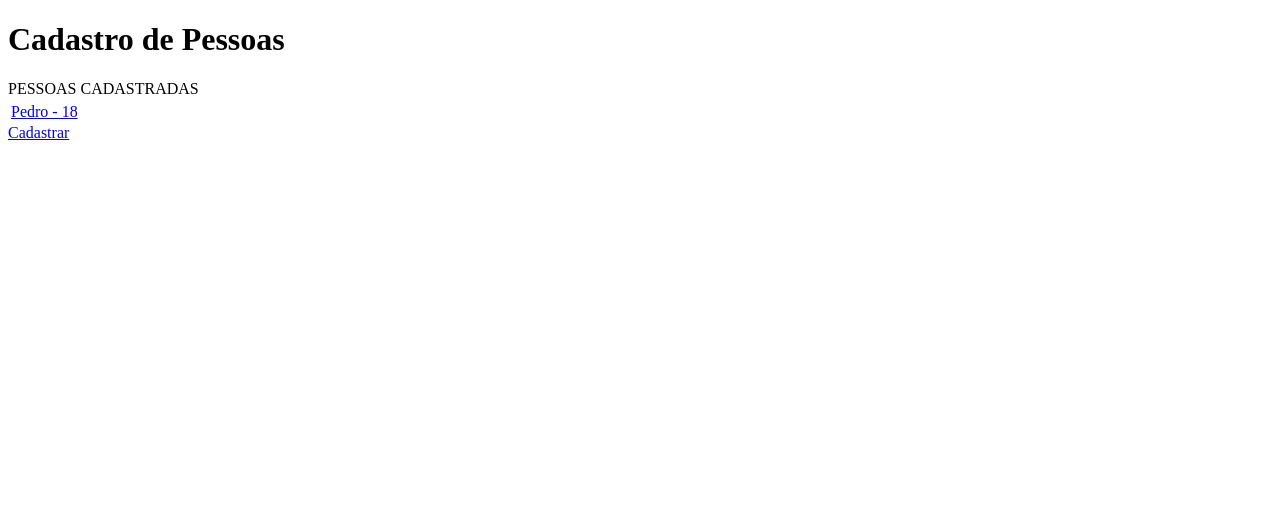
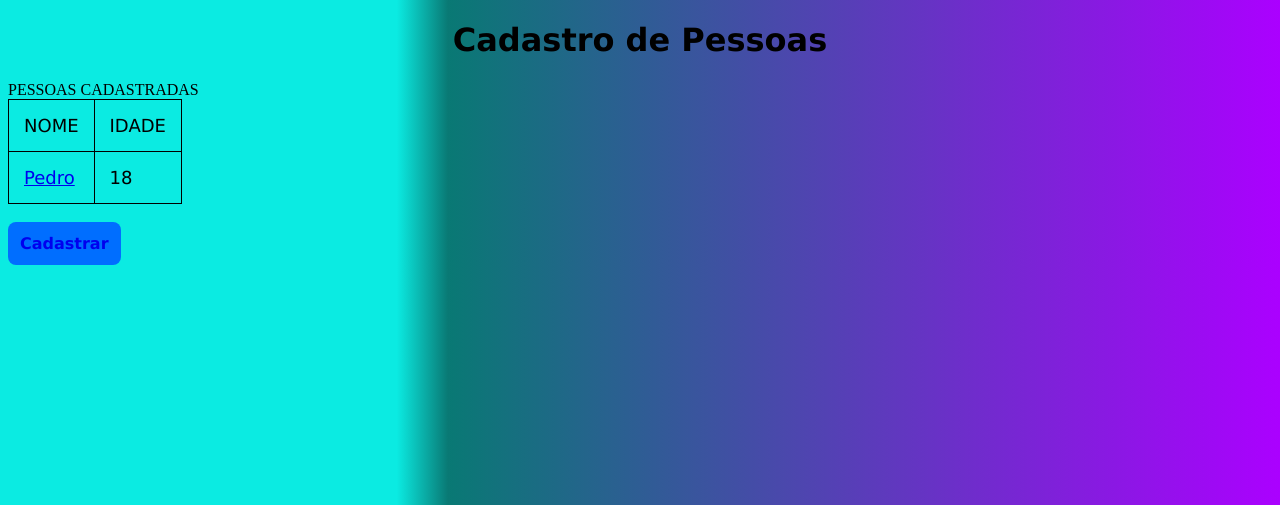
Before and after one commit to pedrodrtoliveira/WorskshopFab22, a Django app: page / in a window 1280 px wide. Shown: the top 505 px of the page. Run offline with Django 4.2, Linux system fonts and the light colour scheme; data comes from the database, SQL or seed files in the repository; both versions use the stored data as it was after the commit.

Commit message:
atualizacaocss

```diff
--- a/Cadastro/templates/Cadastro/cadastro.html
+++ b/Cadastro/templates/Cadastro/cadastro.html
@@ -5,6 +5,11 @@
     <meta http-equiv="X-UA-Compatible" content="IE=edge">
     <meta name="viewport" content="width=device-width, initial-scale=1.0">
     <title>Cadastro</title>
+    <style>
+        body{
+            background: linear-gradient(0deg, rgba(226,251,251,1) 0%, rgba(126,84,240,1) 100%);
+        }
+    </style>
 </head>
 <body>
     <h1>AQUI VOCÊ IRÁ CADASTRAR UMA PESSOA!</h1>
--- a/Cadastro/templates/Cadastro/home.html
+++ b/Cadastro/templates/Cadastro/home.html
@@ -5,18 +5,60 @@
     <meta http-equiv="X-UA-Compatible" content="IE=edge">
     <meta name="viewport" content="width=device-width, initial-scale=1.0">
     <title>Home</title>
+    <style>
+        body{
+            background: linear-gradient(90deg, rgba(11,235,226,1) 31%, rgba(9,121,116,1) 35%, rgba(171,0,255,1) 100%);
+        }
+        h1{
+            text-align: center;
+            font-family: Verdana;
+
+
+        }
+
+        table{
+            border-collapse: collapse;
+            margin-bottom: 30px;
+
+        }
+
+        tr, td{
+            border: 1px solid;
+            padding: 15px;
+            text-align: left;
+            font-size: 18px;
+            font-family: Verdana;
+
+        }
+
+        a#cadastrar{
+            width: 60x;
+            background-color: rgb(0, 110, 255);
+            padding: 12px;
+            border-radius: 8px;
+            text-decoration: none;
+            font-family: Verdana;
+            font-weight: bold;
+        }
+    </style>
 </head>
 <body>
     <h1>Cadastro de Pessoas</h1>
     <div class="informacoes">
         <table>
-            <tr>PESSOAS CADASTRADAS</tr>
+            <tr id="topo">PESSOAS CADASTRADAS</tr>
+                <td>NOME</td>
+                <td>IDADE</td>
+
         {% for cadastro in cadastros%}
-                <tr><td><a href="{% url 'editar' cadastro.id %}">{{cadastro.nome}} - {{cadastro.idade}}</a></td></tr>
+                <tr id="itens">
+                    <td><a href="{% url 'editar' cadastro.id %}">{{cadastro.nome}}</a></td>
+                    <td>{{cadastro.idade}}</td>
+                </tr>
         {% endfor%}
         </table>
 
-        <a href="{% url 'novo'%}">Cadastrar</a>
+        <a id="cadastrar" href="{% url 'novo'%}">Cadastrar</a>
     </div>
 </body>
 </html>
```
Also changed, not shown: db.sqlite3.
